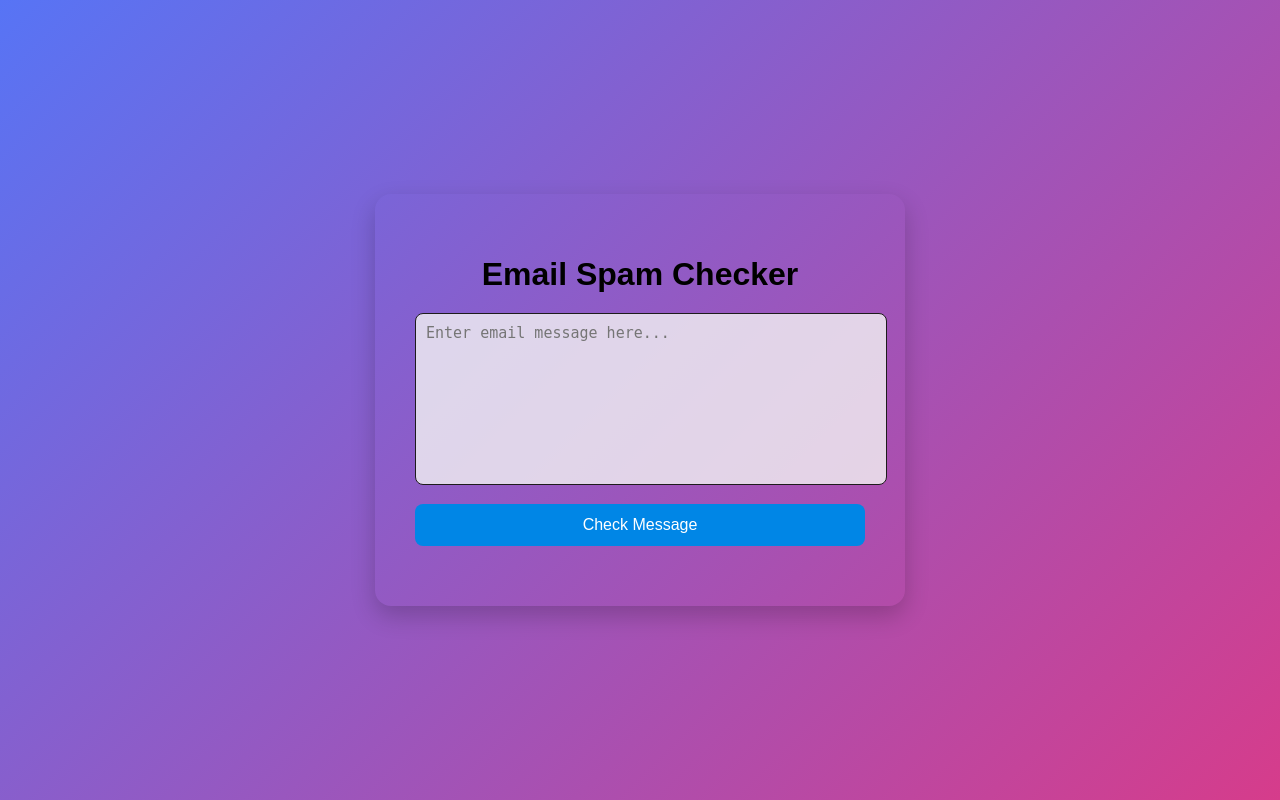
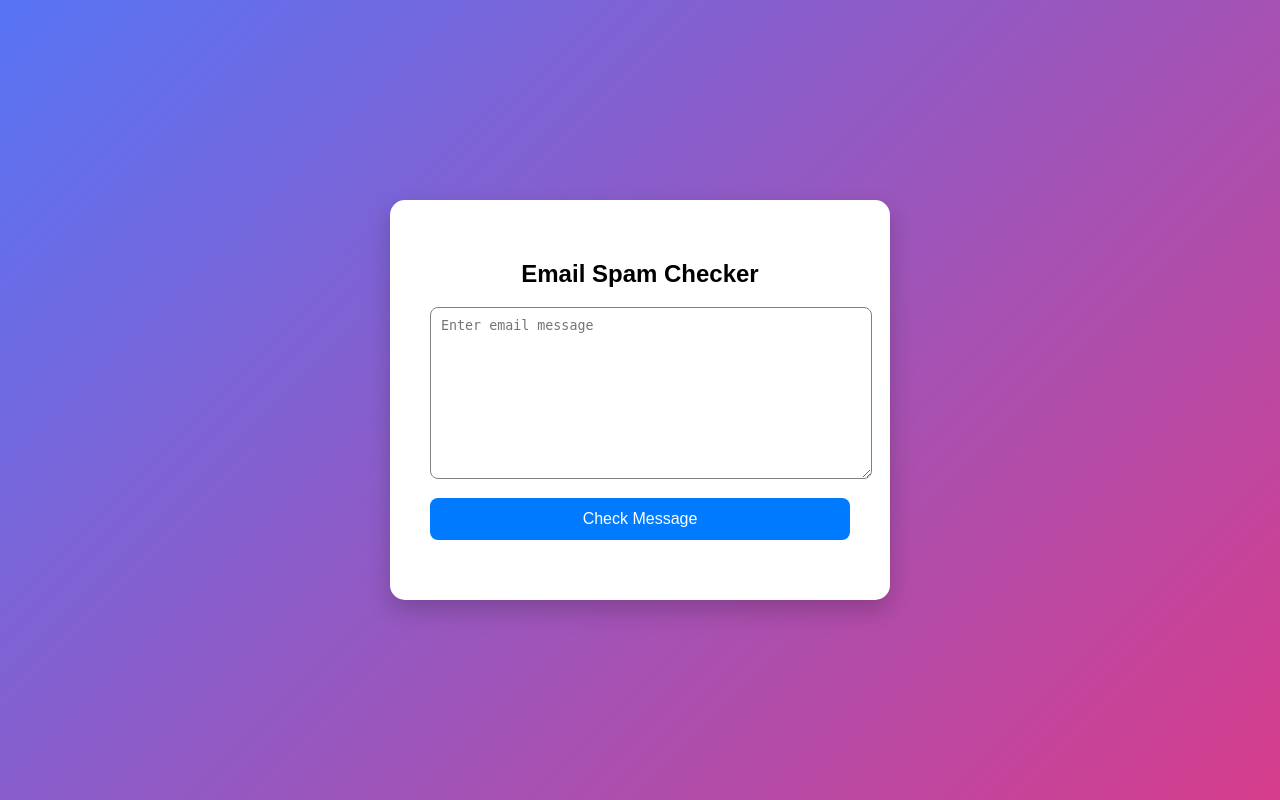
Before and after one commit to deebugangwar/Email-spam-Notspam, a Flask app: page / in a window 1280 px wide. Run offline with Flask 3, Linux system fonts and the light colour scheme.

Commit message:
Update index.html

```diff
--- a/templates/index.html
+++ b/templates/index.html
@@ -1,7 +1,6 @@
 <!DOCTYPE html>
-<html lang="en">
+<html>
 <head>
-<meta charset="UTF-8">
 <title>Email Spam Detector</title>
 
 <style>
@@ -18,16 +17,12 @@ body{
 }
 
 .container{
-    background: transparent;
+background:white;
 padding:40px;
-    width:450px;
-    border-radius:16px;
-    box-shadow:0 10px 25px rgba(0, 0, 0, 0.2);
+width:420px;
+border-radius:15px;
+box-shadow:0 10px 25px rgba(0,0,0,0.2);
 text-align:center;
-}
-
-h1{
-    margin-bottom:20px;
 }
 
 textarea{
@@ -35,9 +30,7 @@ textarea{
 height:150px;
 padding:10px;
 border-radius:8px;
-    border:1px solid #1d1b1c;
-    resize:none;
-    font-size:15px;
+border:1px solid gray;
 }
 
 button{
@@ -46,14 +39,10 @@ button{
 padding:12px;
 border:none;
 border-radius:8px;
-    background:#0086e6;
+background:#007BFF;
 color:white;
 font-size:16px;
 cursor:pointer;
-}
-
-button:hover{
-    background:#5563d1;
 }
 
 .result{
@@ -63,15 +52,16 @@ button:hover{
 }
 
 </style>
+
 </head>
 
 <body>
 
 <div class="container">
 
-<h1>Email Spam Checker</h1>
+<h2>Email Spam Checker</h2>
 
-<textarea style="background-color: rgba(244, 244, 244, 0.8);" id="message" placeholder="Enter email message here..."></textarea>
+<textarea id="message" placeholder="Enter email message"></textarea>
 
 <button onclick="checkSpam()">Check Message</button>
 
@@ -83,7 +73,7 @@ button:hover{
 
 function checkSpam(){
 
-let message = document.getElementById("message").value
+let message=document.getElementById("message").value
 
 fetch("/predict",{
 method:"POST",
@@ -95,8 +85,8 @@ body:JSON.stringify({message:message})
 
 .then(res=>res.json())
 .then(data=>{
-document.getElementById("result").innerHTML =
-"Prediction : " + data.result
+document.getElementById("result").innerHTML=
+"Prediction : "+data.result
 })
 
 }
```
Lines whose indentation alone changed are shown as unchanged.
